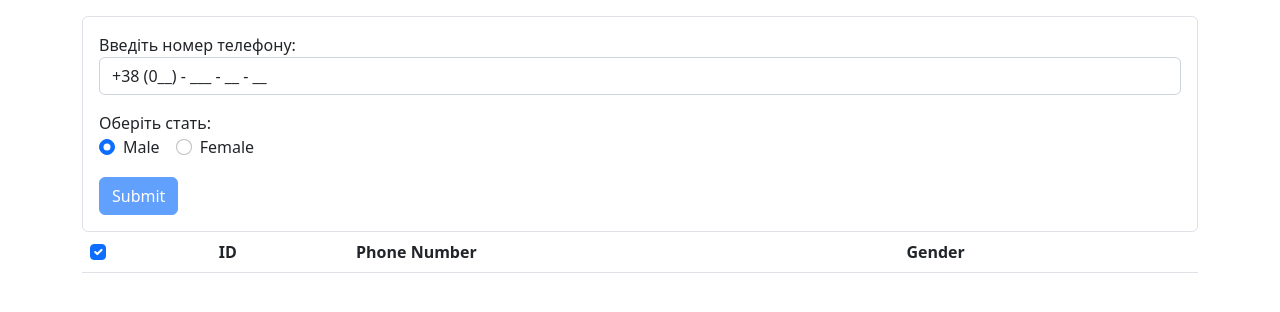
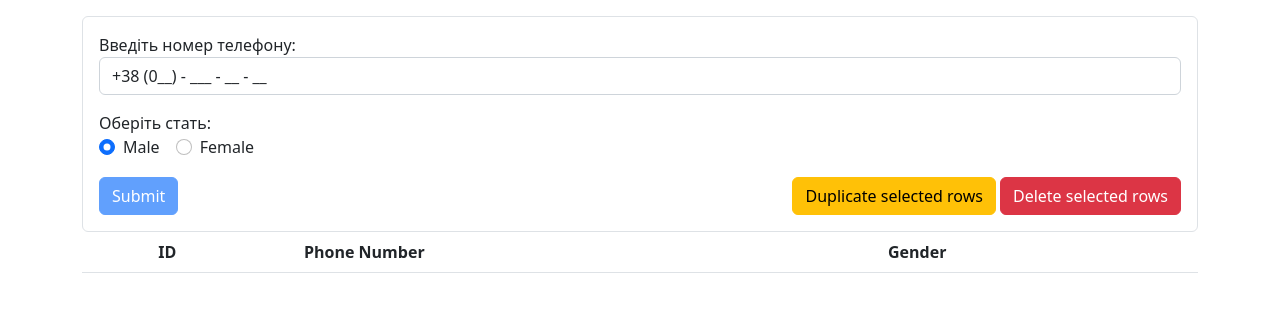
Before and after one commit to ashotvdovychenko/react-interactive-table, a React (Vite) app: page / in a window 1280 px wide. Shown: the top 312 px of the page. Built offline with nearby package versions, Linux system fonts and the light colour scheme.

Commit message:
delete and copy impl (#7)

```diff
--- a/src/App.tsx
+++ b/src/App.tsx
@@ -7,19 +7,35 @@ function App() {
   const initialRowItems: PhoneTableCollectionType[] = JSON.parse(localStorage.getItem('rowData') ?? '[]');
 
   const [rowData, setRowData] = useState<PhoneTableCollectionType[]>(initialRowItems);
-
-  useEffect(() => localStorage.setItem('rowData', JSON.stringify(rowData)), [rowData])
+  const [selectedRows, setSelectedRows] = useState<Map<number, PhoneTableCollectionType>>(new Map());
+  useEffect(() => localStorage.setItem('rowData', JSON.stringify(rowData)), [rowData]);
 
   const addRow = (formData: PhoneFormData) => {
-      const row: PhoneTableCollectionType = { id: new Date().getTime(), ...formData };
+      const row: PhoneTableCollectionType = { id: new Date().getTime() * Math.floor(Math.random() * 1000), ...formData };
       setRowData([...rowData, row]);
   };
+
+  const removeRows = (selectedRowIds: Map<number, PhoneTableCollectionType>) => {
+      setRowData(rowData.filter(row => !selectedRowIds.has(row.id)));
+  }
+
+  const duplicateRows = (selectedRowIds: Map<number, PhoneTableCollectionType>) => {
+      const duplicatedData = [...rowData];
+
+      selectedRowIds.forEach((selectedRow) => {
+          const duplicateRow = { ...selectedRow, id: new Date().getTime() * Math.floor(Math.random() * 1000) };
+
+          duplicatedData.push(duplicateRow);
+      });
+
+      setRowData(duplicatedData);
+  }
 
   return (
     <>
         <div className="container">
-            <PhoneForm formSubmit={ addRow }></PhoneForm>
-            <PhoneTable rowData={ rowData }/>
+            <PhoneForm formSubmit={ addRow } formDelete={ removeRows } formDuplicate={ duplicateRows } selectedRows={ selectedRows }></PhoneForm>
+            <PhoneTable rowData={ rowData } setSelectedRows={ setSelectedRows }/>
         </div>
     </>
   )
--- a/src/shared/smart-table/components/SmartTableBody.tsx
+++ b/src/shared/smart-table/components/SmartTableBody.tsx
@@ -1,4 +1,4 @@
-import { ReactComponentElement, useMemo } from 'react';
+import React, { ReactComponentElement, useMemo } from 'react';
 
 import { ColDef, UniqueObject } from '../models';
 import { useTableSelection } from '../hooks';
@@ -6,11 +6,12 @@ import { SmartTableColumn } from './SmartTableColumn.tsx';
 
 interface TableProps<CollectionType> {
     rowData: CollectionType[];
+    setSelectedRows: React.Dispatch<Map<number, CollectionType>>
     children: ReactComponentElement<typeof SmartTableColumn, ColDef<CollectionType>>[];
 }
 
-export const SmartTableBody = <CollectionType extends UniqueObject>({ rowData, children }: TableProps<CollectionType>) => {
-    const [ changeRowSelectionState, changeTableSelectionState ] = useTableSelection(rowData);
+export const SmartTableBody = <CollectionType extends UniqueObject>({ rowData, children, setSelectedRows }: TableProps<CollectionType>) => {
+    const [ changeRowSelectionState ] = useTableSelection(rowData, setSelectedRows);
 
     const colDefs: ColDef<CollectionType>[] = children.map((child: ReactComponentElement<typeof SmartTableColumn, ColDef<CollectionType>>) => child.props)
 
@@ -34,7 +35,6 @@ export const SmartTableBody = <CollectionType extends UniqueObject>({ rowData, c
             <thead>
                 <tr>
                     <th>
-                        <input className="form-check-input" type="checkbox" onClick={ () => changeTableSelectionState() }/>
                     </th>
                     { headerColumns }
                 </tr>
--- a/src/shared/smart-table/hooks/UseTableSelection.ts
+++ b/src/shared/smart-table/hooks/UseTableSelection.ts
@@ -1,8 +1,8 @@
-import { useEffect, useState } from 'react';
+import React, { useEffect, useState } from 'react';
 
 import { UniqueObject } from '../models';
 
-export const useTableSelection = <CollectionType extends UniqueObject>(rowData: CollectionType[]) => {
+export const useTableSelection = <CollectionType extends UniqueObject>(rowData: CollectionType[], setOuterSelectedRows?: React.Dispatch<Map<number, CollectionType>>) => {
   const [selectedRows, setSelectedRows] = useState<Map<number, CollectionType>>(new Map());
 
   const changeRowSelectionState = (id: number) => {
@@ -13,34 +13,23 @@ export const useTableSelection = <CollectionType extends UniqueObject>(rowData:
     setSelectedRows(new Map(rows));
   };
 
-  const changeTableSelectionState = () => {
-    const rows = new Map(selectedRows);
 
-    rows.size !== 0 ? rows.clear() : rowData.forEach((row: CollectionType) => rows.set(row.id, row))
-
-    setSelectedRows(new Map(rows));
-  };
 
   useEffect(() => {
-    const bodyControls: NodeListOf<HTMLInputElement> = document.querySelectorAll('input[type="checkbox"]');
-    const headerControl: HTMLInputElement = document.querySelector('input[type="checkbox"]')!;
-
+    const bodyControls: NodeListOf<HTMLInputElement> = document.querySelectorAll('tbody input[type="checkbox"]');
     bodyControls.forEach((checkbox) => {
       checkbox.checked = selectedRows.has(+(checkbox.dataset.id ?? -1));
     });
 
-    if (rowData.length === selectedRows.size) {
-      headerControl.checked = true;
-      headerControl.indeterminate = false;
-    } else if (selectedRows.size && rowData.length !== selectedRows.size) {
-      headerControl.indeterminate = true;
-    } else {
-      headerControl.indeterminate = false;
-      headerControl.checked = false;
-    }
   }, [selectedRows, rowData]);
 
-  return [changeRowSelectionState, changeTableSelectionState];
+  useEffect(() => {
+    if (setOuterSelectedRows) {
+      setOuterSelectedRows(selectedRows);
+    }
+  }, [setOuterSelectedRows, selectedRows]);
+
+  return [changeRowSelectionState];
 };
 
 export default useTableSelection;
--- a/src/ui/PhoneForm.tsx
+++ b/src/ui/PhoneForm.tsx
@@ -1,7 +1,8 @@
-import React, {useState} from 'react';
+import React, { useState } from 'react';
 
 import { PhoneControl } from './PhoneControl.tsx';
 import { GenderControl } from './GenderControl.tsx';
+import {PhoneTableCollectionType} from "./PhoneTable.tsx";
 
 export interface PhoneFormData {
     phoneNumber: string;
@@ -10,10 +11,13 @@ export interface PhoneFormData {
 
 interface PhoneFormProps {
     formSubmit: (data: PhoneFormData) => void;
+    formDelete: (selectedRows: Map<number, PhoneTableCollectionType>) => void;
+    formDuplicate: (selectedRows: Map<number, PhoneTableCollectionType>) => void;
+    selectedRows: Map<number, PhoneTableCollectionType>;
 }
 
-export const PhoneForm = ({ formSubmit }: PhoneFormProps) => {
-    const [formData, setFormData] = useState<PhoneFormData>({ phoneNumber: '+38 (0__) - ___ - __ - __', gender: 'Male' })
+export const PhoneForm = ({ formSubmit, formDelete, formDuplicate, selectedRows}: PhoneFormProps) => {
+    const [formData, setFormData] = useState<PhoneFormData>({ phoneNumber: '+38 (0__) - ___ - __ - __', gender: 'Male' });
 
     const [isFormValid, setIsFormValid] = useState(false);
 
@@ -31,6 +35,16 @@ export const PhoneForm = ({ formSubmit }: PhoneFormProps) => {
         formSubmit(formData);
     }
 
+    const handleFormDelete = (event: React.MouseEvent<HTMLButtonElement>) => {
+        event.preventDefault();
+        formDelete(selectedRows);
+    }
+
+    const handleFormDuplicate = (event: React.MouseEvent<HTMLButtonElement>) => {
+        event.preventDefault();
+        formDuplicate(selectedRows);
+    }
+
     return (
         <form className="form-group border rounded mt-3 p-3 smart-form">
             <PhoneControl onChange={ setPhoneNumber } value={ formData.phoneNumber }></PhoneControl>
@@ -40,7 +54,14 @@ export const PhoneForm = ({ formSubmit }: PhoneFormProps) => {
                 <GenderControl onChange={ setGender } value={ formData.gender }></GenderControl>
             </div>
 
-            <button className="btn btn-primary" type='button' onClick={ handleFormSubmit } disabled={ !isFormValid }>Submit</button>
+            <div className="d-flex justify-content-between">
+                <button className="btn btn-primary" type="button" onClick={ handleFormSubmit } disabled={ !isFormValid }>Submit</button>
+
+                <span className="d-flex gap-1">
+                    <button type="button" className="btn btn-warning ml-auto" onClick={ handleFormDuplicate }>Duplicate selected rows</button>
+                    <button type="button" className="btn btn-danger ml-auto" onClick={ handleFormDelete }>Delete selected rows</button>
+                </span>
+            </div>
         </form>
     );
 }
--- a/src/ui/PhoneTable.tsx
+++ b/src/ui/PhoneTable.tsx
@@ -1,4 +1,5 @@
 import { SmartTableBody, SmartTableColumn } from '@shared/smart-table/components';
+import React from 'react';
 
 export interface PhoneTableCollectionType {
     id: number;
@@ -8,11 +9,12 @@ export interface PhoneTableCollectionType {
 
 interface PhoneTableProps {
     rowData: PhoneTableCollectionType[];
+    setSelectedRows: React.Dispatch<Map<number, PhoneTableCollectionType>>;
 }
 
-export const PhoneTable = ({ rowData }: PhoneTableProps) => {
+export const PhoneTable = ({ rowData, setSelectedRows }: PhoneTableProps) => {
     return (
-        <SmartTableBody rowData={rowData}>
+        <SmartTableBody rowData={rowData} setSelectedRows={ setSelectedRows }>
             <SmartTableColumn headerText={ 'ID' } valueGetter={ (node: PhoneTableCollectionType) => node.id.toString() } id={ 1 }/>
             <SmartTableColumn headerText={ 'Phone Number' } valueGetter={ (node: PhoneTableCollectionType) => node.phoneNumber } id={ 2 }/>
             <SmartTableColumn headerText={ 'Gender' } valueGetter={ (node: PhoneTableCollectionType) => node.gender } id={ 3 }/>
```
